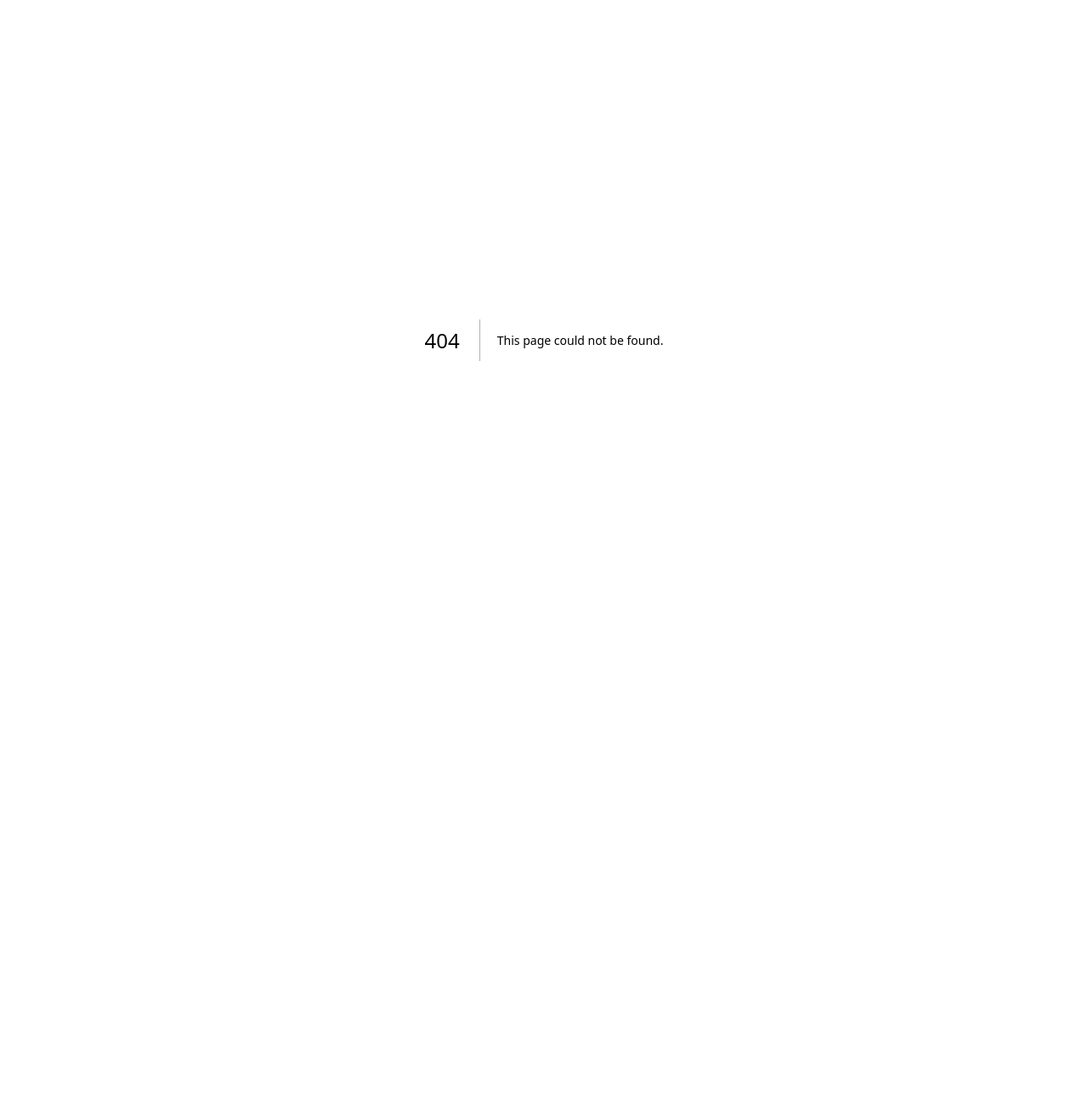
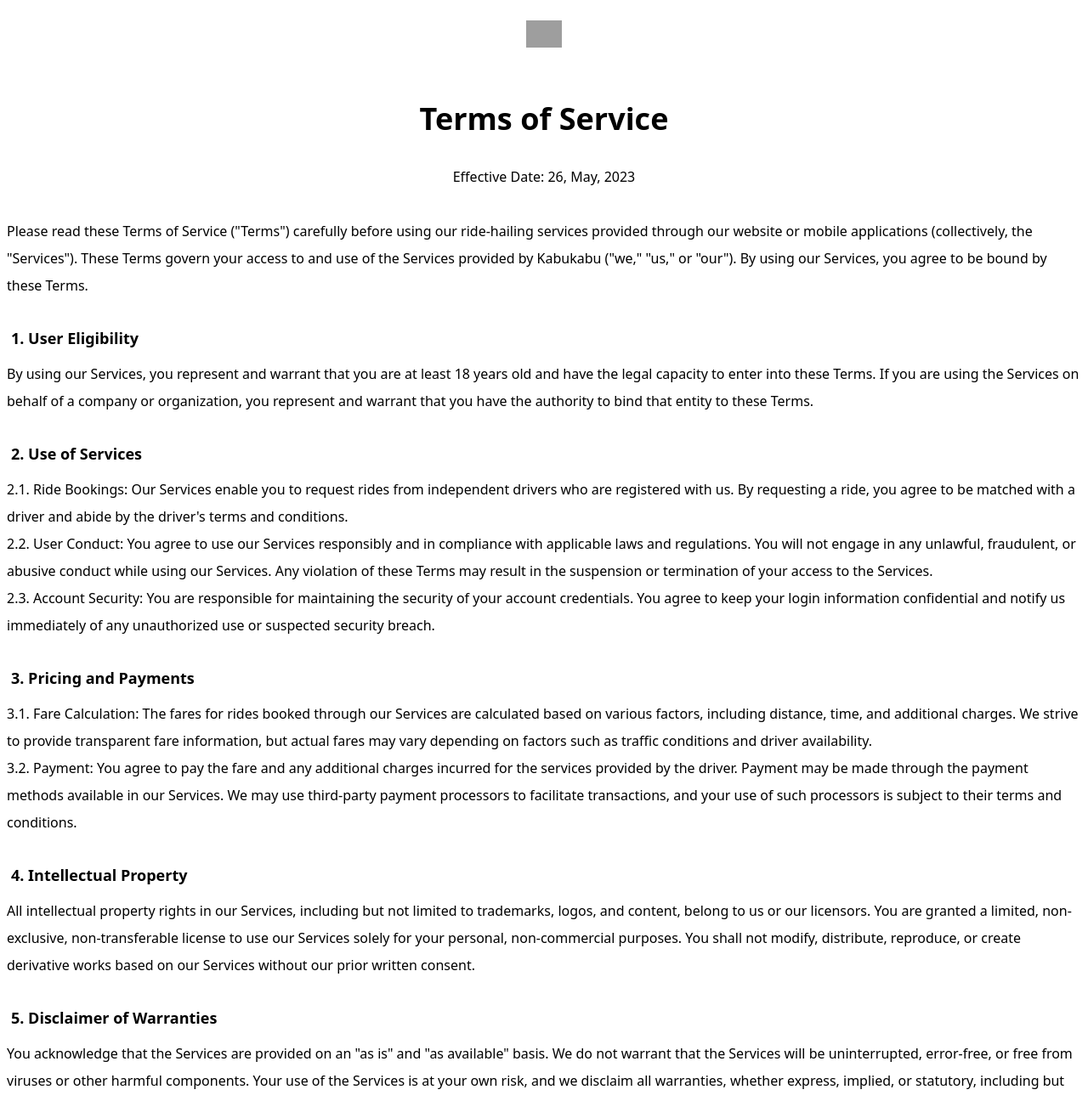
Before and after one commit to kepiblanc/kblanding, a Next.js app: page /terms-of-service in a window 1280 px wide. Before the commit this address had no page. Shown: the top 1296 px of the page at 85% size. Before the commit the page ends 800 px from the top, so only its background shows below. Built offline with nearby package versions, Linux system fonts and the light colour scheme; grey boxes are pictures that could not be loaded.

Commit message:
terms of service

```diff
--- a/components/common/Footer.tsx
+++ b/components/common/Footer.tsx
@@ -50,7 +50,7 @@ const Footer: FC<Props> = (props) => {
               <Logo />
             </Link>
             <div className="flex items-center gap-6 order-3 max-md:order-2">
-              <Link href={""}>
+              <Link href={"/terms-of-service"}>
                 <p className="text-xs">Terms of Service</p>
               </Link>
               <Link href={"/privacy-policy"}>
--- a/components/modules/PrivacyPolicy/PolicyBody.tsx
+++ b/components/modules/PrivacyPolicy/PolicyBody.tsx
@@ -1,8 +1,8 @@
 import React, { FC } from "react";
 
-import ParagraphHeading from "./ParagraphHeading";
-import ParagraphBody from "./ParagraphBody";
-import BulletPointContainer from "./BulletPointContainer";
+import BulletPointContainer from "../../common/BulletPointContainer";
+import ParagraphBody from "@/components/common/ParagraphBody";
+import ParagraphHeading from "@/components/common/ParagraphHeading";
 
 const PolicyBody: FC = () => {
   return (
--- /dev/null
+++ b/components/modules/TermsOfService/Header.tsx
@@ -0,0 +1,16 @@
+import React, { FC } from "react";
+
+import Logo from "@/components/common/Logo";
+
+const Header: FC = () => {
+  return (
+    <>
+      <div className="flex flex-col items-center pt-6 gap-16">
+        <Logo />
+        <h2 className="text-4xl text-center font-bold">Terms of Service</h2>
+      </div>
+    </>
+  );
+};
+
+export default Header;
--- /dev/null
+++ b/components/modules/TermsOfService/TermsOfServiceBody.tsx
@@ -0,0 +1,153 @@
+import React, { FC } from "react";
+
+import BulletPointContainer from "../../common/BulletPointContainer";
+import ParagraphBody from "@/components/common/ParagraphBody";
+import ParagraphHeading from "@/components/common/ParagraphHeading";
+
+const TermsOfServiceBody: FC = () => {
+  return (
+    <div className="px-2">
+      <ParagraphBody
+        className="text-center py-8"
+        content="Effective Date: 26, May, 2023"
+      />
+
+      <ParagraphBody
+        content={`
+        Please read these Terms of Service ("Terms") carefully before using our
+        ride-hailing services provided through our website or mobile applications (collectively, the "Services").
+        These Terms govern your access to and use of the Services provided by Kabukabu ("we," "us," or "our").
+        By using our Services, you agree to be bound by these Terms.
+        `}
+        className="pb-8"
+      />
+
+      <ParagraphHeading content="1. User Eligibility" className="pb-3" />
+      <ParagraphBody
+        content={`By using our Services, you represent and warrant that you are at least 18 years old and
+        have the legal capacity to enter into these Terms. If you are using the Services on behalf of a company
+        or organization, you represent and warrant that you have the authority to bind that entity to these Terms.
+        `}
+        className="pb-8"
+      />
+
+      <ParagraphHeading content="2. Use of Services" className="pb-3" />
+      <ParagraphBody
+        content={`2.1. Ride Bookings: Our Services enable you to request rides from
+        independent drivers who are registered with us. By requesting a ride, you agree
+        to be matched with a driver and abide by the driver's terms and conditions.`}
+      />
+      <ParagraphBody
+        content={`2.2. User Conduct: You agree to use our Services responsibly and in compliance with applicable laws and regulations.
+        You will not engage in any unlawful, fraudulent, or abusive conduct while using our Services. Any violation of these Terms may
+        result in the suspension or termination of your access to the Services.`}
+      />
+      <ParagraphBody
+        content={`2.3. Account Security: You are responsible for maintaining the security of
+        your account credentials. You agree to keep your login information confidential and notify us
+        immediately of any unauthorized use or suspected security breach.
+        `}
+        className="pb-8"
+      />
+
+      <ParagraphHeading content="3. Pricing and Payments" className="pb-3" />
+      <ParagraphBody
+        content={`3.1. Fare Calculation: The fares for rides booked through our
+        Services are calculated based on various factors, including distance, time,
+        and additional charges. We strive to provide transparent fare information,
+        but actual fares may vary depending on factors such as traffic conditions and driver availability.`}
+      />
+      <ParagraphBody
+        content={`3.2. Payment: You agree to pay the fare and any additional charges incurred for the services
+        provided by the driver. Payment may be made through the payment methods available in our Services.
+        We may use third-party payment processors to facilitate transactions, and your use of such processors
+        is subject to their terms and conditions.
+        `}
+        className="pb-8"
+      />
+
+      <ParagraphHeading content="4. Intellectual Property" className="pb-3" />
+      <ParagraphBody
+        content={`All intellectual property rights in our Services, including but not limited to trademarks, logos, and content,
+        belong to us or our licensors. You are granted a limited, non-exclusive, non-transferable license to use our Services solely for
+        your personal, non-commercial purposes. You shall not modify, distribute, reproduce, or create derivative works based on our Services
+        without our prior written consent.
+        `}
+        className="pb-8"
+      />
+
+      <ParagraphHeading
+        content="5. Disclaimer of Warranties"
+        className="pb-3"
+      />
+      <ParagraphBody
+        content={`You acknowledge that the Services are provided on an "as is" and
+        "as available" basis. We do not warrant that the Services will be uninterrupted,
+        error-free, or free from viruses or other harmful components. Your use of the
+        Services is at your own risk, and we disclaim all warranties, whether express,
+        implied, or statutory, including but not limited to warranties of merchantability,
+        fitness for a particular purpose, and non-infringement.
+        `}
+        className="pb-8"
+      />
+
+      <ParagraphHeading content="6. Limitation of Liability" className="pb-3" />
+      <ParagraphBody
+        content={`To the maximum extent permitted by applicable law, we shall not
+        be liable for any indirect, incidental, special, consequential, or exemplary
+        damages arising out of or in connection with your use of the Services.
+        Our total aggregate liability for any claims related to the Services shall
+        not exceed the amount paid by you, if any, for the use of the Services.
+        `}
+        className="pb-8"
+      />
+
+      <ParagraphHeading
+        content="7. Modifications to the Terms"
+        className="pb-3"
+      />
+      <ParagraphBody
+        content={`We reserve the right to modify these Terms at any time. Any changes to the
+        Terms will be effective upon posting the updated version on our website or mobile applications.
+        It is your responsibility to review the Terms periodically. Continued use of the Services after
+        the posting of changes constitutes your acceptance of the modified Terms.
+        `}
+        className="pb-8"
+      />
+
+      <ParagraphHeading
+        content="8. Governing Law and Dispute Resolution"
+        className="pb-3"
+      />
+      <ParagraphBody
+        content={`These Terms shall be governed by and construed
+        in accordance with the laws of Lagos State. Any disputes
+        arising out of or relating to these Terms or the Services
+        shall be resolved through binding arbitration in accordance
+        with the rules of The Lagos Court of Arbitration (LCA).
+        The arbitration shall take place in Lagos State, and the
+        language of the arbitration shall be English.
+        `}
+        className="pb-8"
+      />
+
+      <ParagraphHeading content="9. Contact Us" className="pb-3" />
+      <ParagraphBody
+        content={`If you have any questions or concerns regarding these Terms,
+        please contact us at support@kabukabu.com.ng.
+        `}
+        className="pb-8"
+      />
+
+      <ParagraphBody
+        content={`
+        By using our Services, you acknowledge that you have read, understood,
+        and agreed to be bound by these Terms of Service.
+        `}
+        className="pb-8"
+      />
+    </div>
+  );
+};
+
+export default TermsOfServiceBody;
--- /dev/null
+++ b/pages/terms-of-service.tsx
@@ -0,0 +1,33 @@
+import { NextPage } from "next";
+import React from "react";
+
+import { motion } from "framer-motion";
+import AppHeader from "@/components/common/AppHeader";
+import Container from "@/components/common/Container";
+import Header from "@/components/modules/TermsOfService/Header";
+import Footer from "@/components/common/Footer";
+import DownloadCardContainer from "@/components/common/DownloadCardContainer";
+import TermsOfServiceBody from "@/components/modules/TermsOfService/TermsOfServiceBody";
+
+const TermsOfService: NextPage = () => {
+  return (
+    <motion.div
+      initial={{ translateX: "-60%" }}
+      whileInView={{
+        translateX: 0,
+        transition: { duration: 0.4 },
+      }}
+      viewport={{ once: true }}
+    >
+      <AppHeader pageTitle="Kabukabu | Terms of Service" />
+      <Container>
+        <Header />
+        <TermsOfServiceBody />
+        <DownloadCardContainer />
+      </Container>
+      <Footer />
+    </motion.div>
+  );
+};
+
+export default TermsOfService;
```
Also changed, not shown: components/common/BulletPoint.tsx (renamed from components/modules/PrivacyPolicy/BulletPoint.tsx), components/common/BulletPointContainer.tsx (renamed from components/modules/PrivacyPolicy/BulletPointContainer.tsx), components/common/ParagraphBody.tsx (renamed from components/modules/PrivacyPolicy/ParagraphBody.tsx), components/common/ParagraphHeading.tsx (renamed from components/modules/PrivacyPolicy/ParagraphHeading.tsx).
